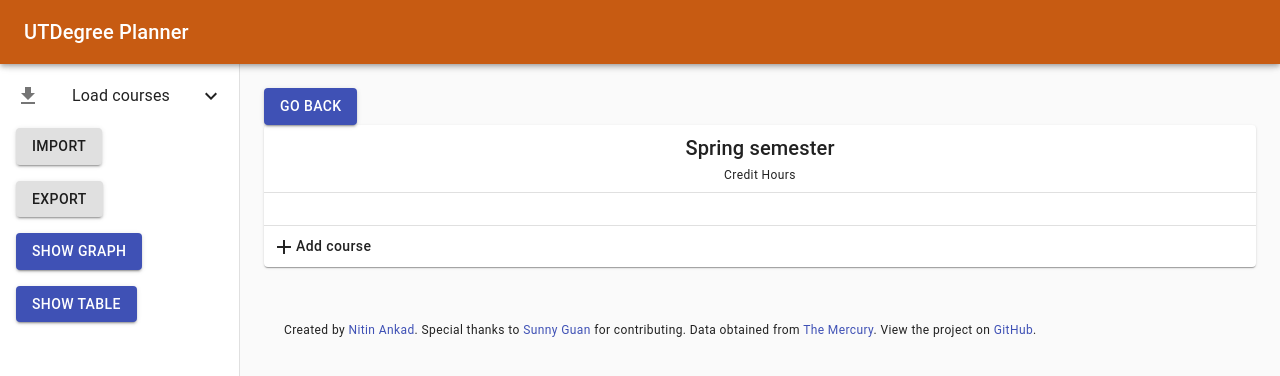
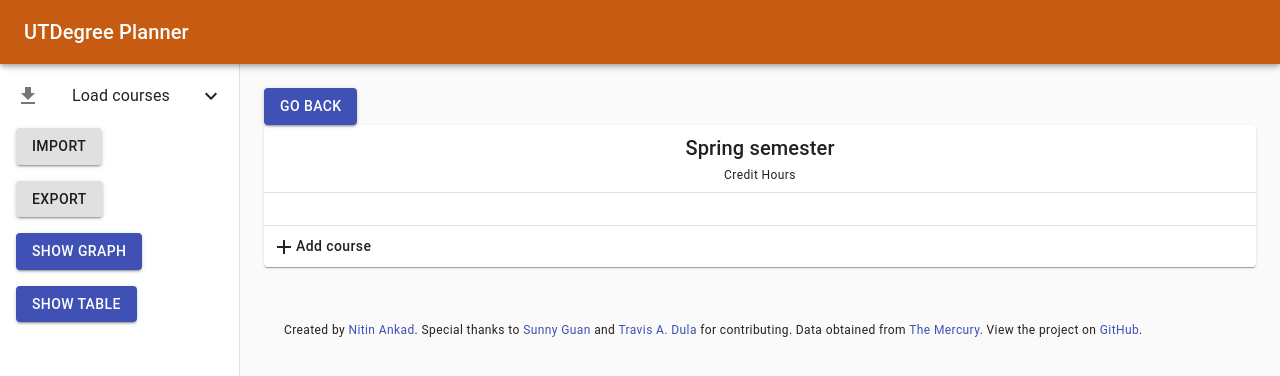
Before and after one commit to nitinankad/utdegree-planner, a React (Create React App) app: page /1/1 in a window 1280 px wide. Shown: the top 376 px of the page. Built offline with nearby package versions, Linux system fonts and the light colour scheme.

Commit message:
Add Travis to contributors

```diff
--- a/src/layout/Footer.js
+++ b/src/layout/Footer.js
@@ -22,6 +22,10 @@ const Footer = () => {
         <Link component="a" href="https://www.linkedin.com/in/sunny-guan/" target="blank">
         Sunny Guan
         </Link>
+        {' '} and {' '}
+        <Link component="a" href="https://github.com/travisdula" target="blank">
+        Travis A. Dula
+        </Link>
         {' '} for contributing. Data obtained from {' '}
         <Link component="a" href="https://www.utdmercury.com/" target="blank">
         The Mercury
```
